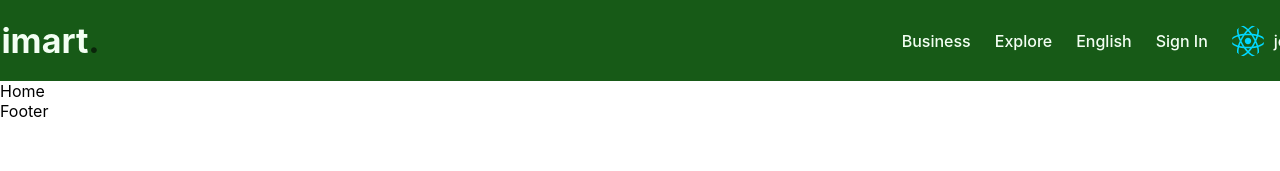
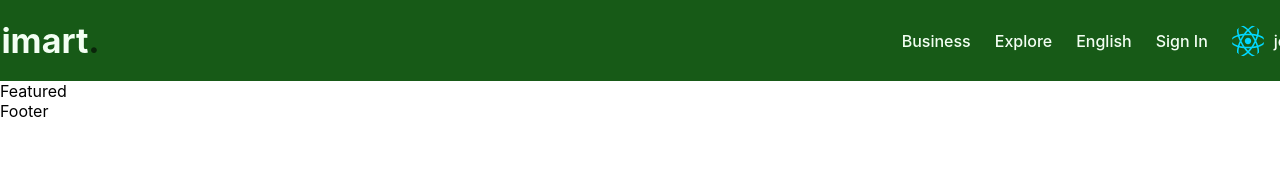
Before and after one commit to Erudite885/minimart_ui, a React app: page / in a window 1280 px wide. Shown: the top 171 px of the page. Built offline with nearby package versions, Linux system fonts and the light colour scheme; the HTML template or start-up script is replaced by a standard one.

Commit message:
feat/pages: featured imported to home page

```diff
--- a/src/pages/home/Home.jsx
+++ b/src/pages/home/Home.jsx
@@ -1,7 +1,13 @@
 import React from "react";
 import "./Home.scss";
+import { Featured } from "../../components/index";
+
 const Home = () => {
-  return <div>Home</div>;
+  return (
+    <div className="home">
+      <Featured />
+    </div>
+  );
 };
 
 export default Home;
```
